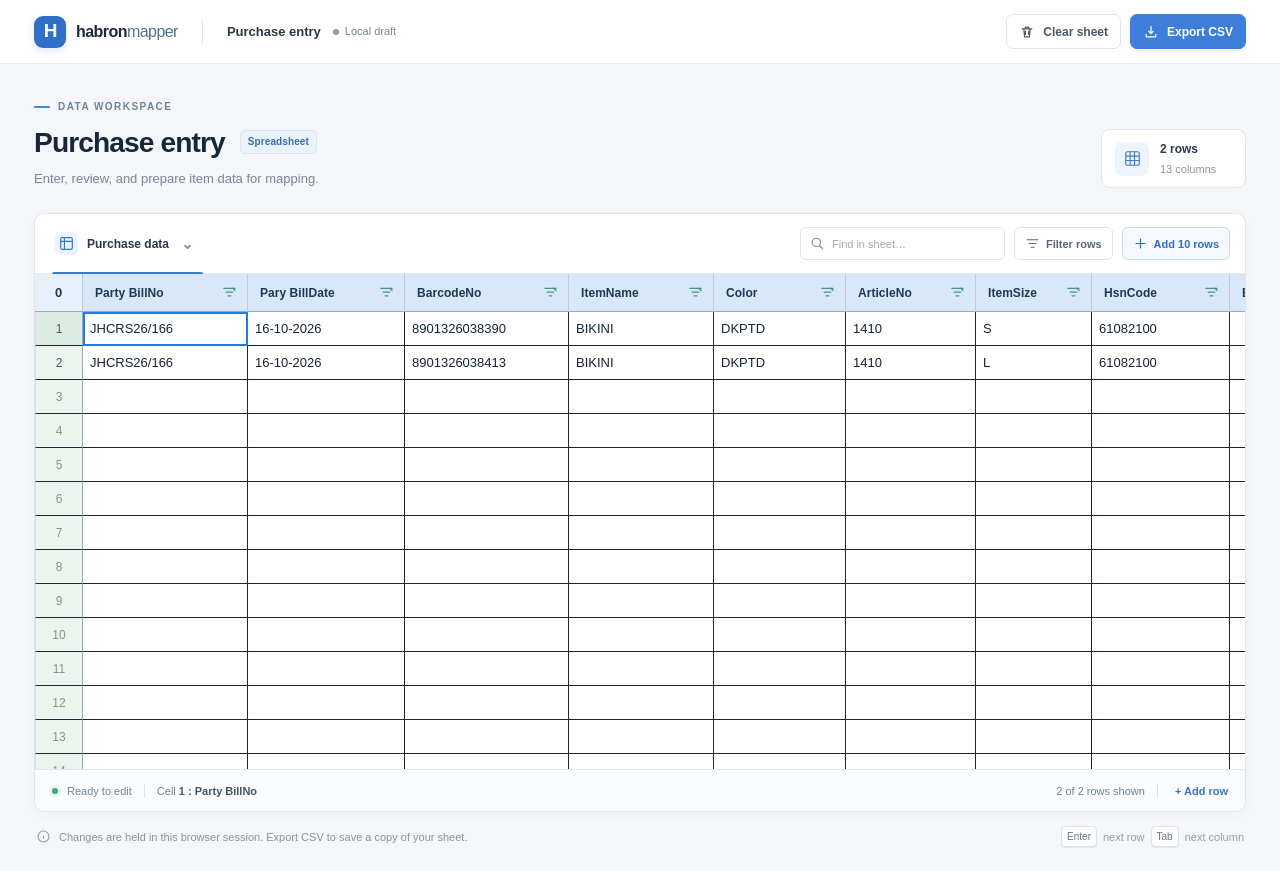
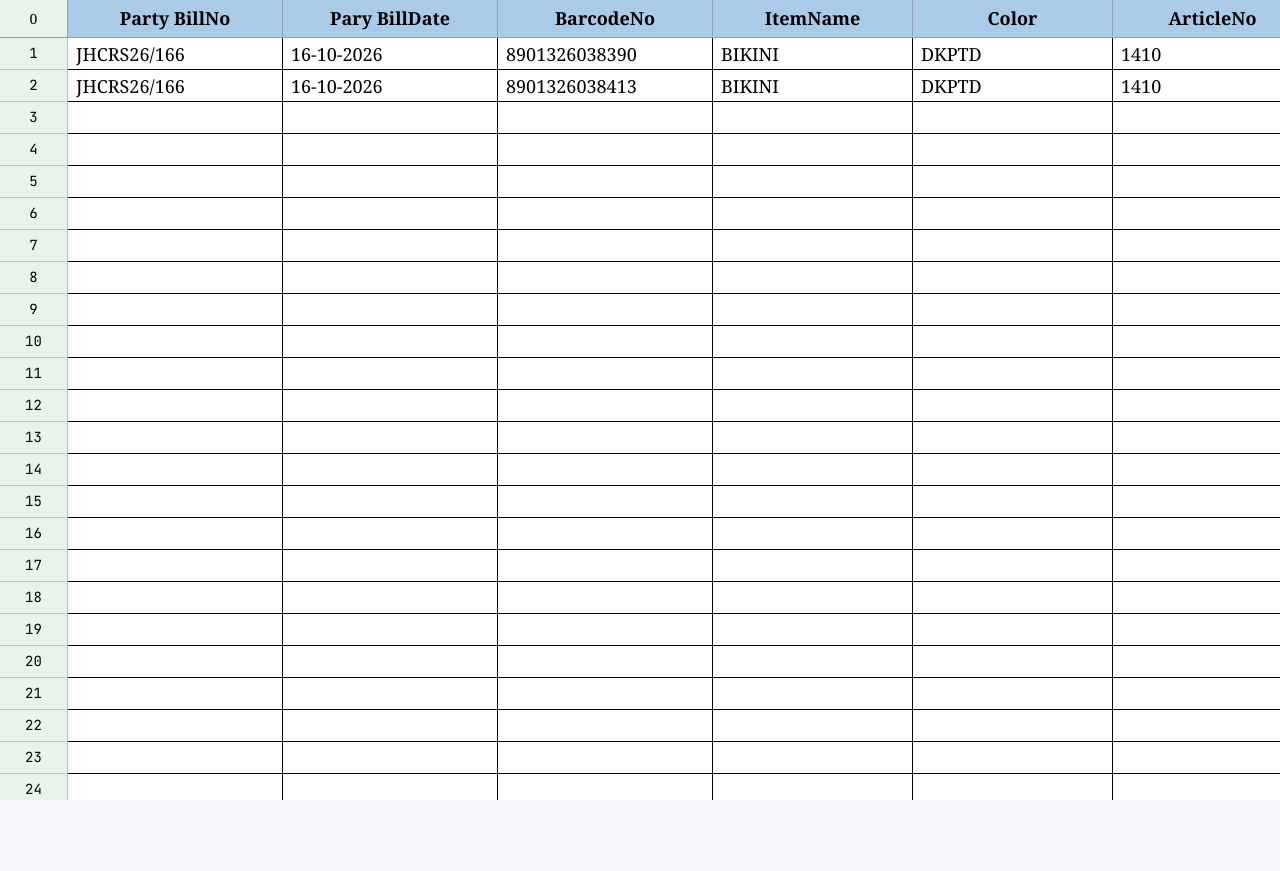
Before and after one commit to stkrfx/habron-mapper, a Next.js app in the folder frontend/: page / in a window 1280 px wide. After the commit the page ends 800 px from the top, so only its background shows below. Built offline with nearby package versions, Linux system fonts and the light colour scheme.

Commit message:
Simplify home page to spreadsheet only with Tailwind utilities

```diff
--- a/frontend/src/app/page.tsx
+++ b/frontend/src/app/page.tsx
@@ -1,6 +1,6 @@
 "use client";
 
-import { useCallback, useMemo, useRef, useState, type KeyboardEvent } from "react";
+import { useState, type KeyboardEvent } from "react";
 
 const COLUMNS = [
   "Party BillNo",
@@ -18,14 +18,15 @@ const COLUMNS = [
   "SaleRate",
 ] as const;
 
-type GridRow = Record<(typeof COLUMNS)[number], string>;
+type Column = (typeof COLUMNS)[number];
+type Row = Record<Column, string>;
 
-const makeEmptyRow = (): GridRow =>
-  Object.fromEntries(COLUMNS.map((column) => [column, ""])) as GridRow;
+const emptyRow = (): Row =>
+  Object.fromEntries(COLUMNS.map((column) => [column, ""])) as Row;
 
-const initialRows: GridRow[] = [
+const sampleRows: Row[] = [
   {
-    ...makeEmptyRow(),
+    ...emptyRow(),
     "Party BillNo": "JHCRS26/166",
     "Pary BillDate": "16-10-2026",
     BarcodeNo: "8901326038390",
@@ -36,7 +37,7 @@ const initialRows: GridRow[] = [
     HsnCode: "61082100",
   },
   {
-    ...makeEmptyRow(),
+    ...emptyRow(),
     "Party BillNo": "JHCRS26/166",
     "Pary BillDate": "16-10-2026",
     BarcodeNo: "8901326038413",
@@ -48,294 +49,117 @@ const initialRows: GridRow[] = [
   },
 ];
 
-function FilterIcon() {
-  return (
-    <svg aria-hidden="true" viewBox="0 0 16 16" className="filter-icon">
-      <path d="M2 3.5h12M4.5 7.5h7M6.5 11.5h3" />
-      <path d="M11.5 3.5 14 6" />
-    </svg>
-  );
-}
+export default function Home() {
+  const [rows, setRows] = useState<Row[]>([
+    ...sampleRows,
+    ...Array.from({ length: 48 }, emptyRow),
+  ]);
 
-export default function Home() {
-  const [rows, setRows] = useState<GridRow[]>(initialRows);
-  const [selectedCell, setSelectedCell] = useState({ row: 0, column: 0 });
-  const [filterColumn, setFilterColumn] = useState<string | null>(null);
-  const [filterText, setFilterText] = useState("");
-  const [searchText, setSearchText] = useState("");
-  const [showOnlyFilled, setShowOnlyFilled] = useState(false);
-  const gridRef = useRef<HTMLDivElement>(null);
-
-  const updateCell = useCallback(
-    (rowIndex: number, column: (typeof COLUMNS)[number], value: string) => {
+  const updateCell = (rowIndex: number, column: Column, value: string) => {
     setRows((current) =>
       current.map((row, index) =>
         index === rowIndex ? { ...row, [column]: value } : row,
       ),
     );
-    },
-    [],
-  );
-
-  const visibleRows = useMemo(() => {
-    return rows
-      .map((row, rowIndex) => ({ row, rowIndex }))
-      .filter(({ row }) => {
-        const matchesSearch =
-          !searchText ||
-          COLUMNS.some((column) =>
-            row[column].toLowerCase().includes(searchText.toLowerCase()),
-          );
-        const matchesFilter =
-          !filterColumn ||
-          !filterText ||
-          row[filterColumn as (typeof COLUMNS)[number]]
-            .toLowerCase()
-            .includes(filterText.toLowerCase());
-        const hasContent = COLUMNS.some((column) => row[column].trim());
-        return matchesSearch && matchesFilter && (!showOnlyFilled || hasContent);
-      });
-  }, [rows, searchText, filterColumn, filterText, showOnlyFilled]);
-
-  const addRows = (count = 1) => {
-    setRows((current) => [...current, ...Array.from({ length: count }, makeEmptyRow)]);
-    requestAnimationFrame(() => {
-      const scroller = gridRef.current;
-      if (scroller) scroller.scrollTop = scroller.scrollHeight;
-    });
   };
 
-  const clearRows = () => {
-    if (window.confirm("Clear all cell values? This cannot be undone.")) {
-      setRows([]);
-      setSelectedCell({ row: 0, column: 0 });
-    }
-  };
-
-  const downloadCsv = () => {
-    const escapeCsv = (value: string) => {
-      const safeValue = value.replace(/"/g, '""');
-      return /[",\r\n]/.test(value) ? `"${safeValue}"` : safeValue;
-    };
-    const csv = [COLUMNS, ...rows.map((row) => COLUMNS.map((column) => row[column]))]
-      .map((record) => record.map((value) => escapeCsv(String(value))).join(","))
-      .join("\r\n");
-    const blob = new Blob(["\ufeff", csv], { type: "text/csv;charset=utf-8;" });
-    const url = URL.createObjectURL(blob);
-    const link = document.createElement("a");
-    link.href = url;
-    link.download = "habron-mapper-sheet.csv";
-    link.click();
-    URL.revokeObjectURL(url);
-  };
-
-  const moveSelection = (row: number, column: number) => {
-    setSelectedCell({
-      row: Math.max(0, Math.min(rows.length - 1, row)),
-      column: Math.max(0, Math.min(COLUMNS.length - 1, column)),
-    });
-  };
-
-  const handleCellKeyDown = (
+  const handleKeyDown = (
     event: KeyboardEvent<HTMLInputElement>,
     rowIndex: number,
     columnIndex: number,
   ) => {
-    if (event.key === "Enter" || event.key === "ArrowDown") {
+    let nextRow = rowIndex;
+    let nextColumn = columnIndex;
+
+    if (event.key === "Enter" || event.key === "ArrowDown") nextRow += 1;
+    else if (event.key === "ArrowUp") nextRow -= 1;
+    else if (event.key === "Tab") nextColumn += event.shiftKey ? -1 : 1;
+    else return;
+
+    if (
+      nextRow >= 0 &&
+      nextRow < rows.length &&
+      nextColumn >= 0 &&
+      nextColumn < COLUMNS.length
+    ) {
       event.preventDefault();
-      moveSelection(rowIndex + 1, columnIndex);
-      (document.querySelector<HTMLInputElement>(
-        `[data-cell="${rowIndex + 1}-${columnIndex}"]`,
-      ))?.focus();
-    } else if (event.key === "ArrowUp") {
-      event.preventDefault();
-      moveSelection(rowIndex - 1, columnIndex);
-      (document.querySelector<HTMLInputElement>(
-        `[data-cell="${rowIndex - 1}-${columnIndex}"]`,
-      ))?.focus();
-    } else if (event.key === "Tab") {
-      const nextColumn = columnIndex + (event.shiftKey ? -1 : 1);
-      if (nextColumn >= 0 && nextColumn < COLUMNS.length) {
-        event.preventDefault();
-        moveSelection(rowIndex, nextColumn);
-        (document.querySelector<HTMLInputElement>(
-          `[data-cell="${rowIndex}-${nextColumn}"]`,
-        ))?.focus();
-      }
+      document
+        .querySelector<HTMLInputElement>(
+          `[data-cell="${nextRow}-${nextColumn}"]`,
+        )
+        ?.focus();
     }
   };
 
   return (
-    <main className="app-shell">
-      <header className="topbar">
-        <a className="brand" href="#" aria-label="Habron Mapper home">
-          <span className="brand-mark">H</span>
-          <span className="brand-name">habron<span>mapper</span></span>
-        </a>
-        <div className="topbar-divider" />
-        <div className="document-title">
-          <span className="document-title-main">Purchase entry</span>
-          <span className="saved-state"><span className="saved-dot" /> Local draft</span>
-        </div>
-        <div className="topbar-actions">
-          <button className="button button-quiet" onClick={clearRows} type="button">
-            <svg viewBox="0 0 20 20" aria-hidden="true"><path d="M4 6h12M8 6V4h4v2m-6 0 1 10h6l1-10M8 9v4m4-4v4" /></svg>
-            Clear sheet
-          </button>
-          <button className="button button-primary" onClick={downloadCsv} type="button">
-            <svg viewBox="0 0 20 20" aria-hidden="true"><path d="M10 3v9m-3-3 3 3 3-3M4 13v3h12v-3" /></svg>
-            Export CSV
-          </button>
-        </div>
-      </header>
-
-      <section className="workspace">
-        <div className="page-heading">
-          <div>
-            <div className="eyebrow"><span className="eyebrow-line" /> DATA WORKSPACE</div>
-            <h1>Purchase entry <span className="heading-pill">Spreadsheet</span></h1>
-            <p className="page-description">Enter, review, and prepare item data for mapping.</p>
-          </div>
-          <div className="sheet-summary">
-            <div className="summary-icon">
-              <svg viewBox="0 0 24 24" aria-hidden="true"><rect x="3.5" y="3.5" width="17" height="17" rx="2" /><path d="M3.5 9h17M3.5 14.5h17M9 3.5v17M14.5 3.5v17" /></svg>
-            </div>
-            <div><strong>{rows.length.toLocaleString("en-IN")} rows</strong><span>{COLUMNS.length} columns</span></div>
-          </div>
-        </div>
-
-        <div className="sheet-card">
-          <div className="sheet-toolbar">
-            <div className="sheet-tab">
-              <span className="sheet-tab-icon"><svg viewBox="0 0 18 18" aria-hidden="true"><rect x="2" y="2" width="14" height="14" rx="2" /><path d="M2 6.5h14M6.5 2v14" /></svg></span>
-              <span>Purchase data</span>
-              <span className="tab-menu">⌄</span>
-            </div>
-            <div className="toolbar-controls">
-              <label className="search-box">
-                <svg viewBox="0 0 20 20" aria-hidden="true"><circle cx="8.5" cy="8.5" r="5.5" /><path d="m13 13 4 4" /></svg>
-                <input
-                  aria-label="Search all cells"
-                  placeholder="Find in sheet…"
-                  value={searchText}
-                  onChange={(event) => setSearchText(event.target.value)}
+    <main className="h-dvh w-full overflow-hidden bg-white text-black">
+      <div className="h-full w-full overflow-auto">
+        <table className="w-max min-w-full table-fixed border-separate border-spacing-0 font-serif text-[18px]">
+          <colgroup>
+            <col className="w-[68px]" />
+            {COLUMNS.map((column) => (
+              <col
+                key={column}
+                className={
+                  column === "Party BillNo" || column === "Pary BillDate"
+                    ? "w-[215px]"
+                    : column === "BarcodeNo"
+                      ? "w-[215px]"
+                      : "w-[200px]"
+                }
               />
-                {searchText && <button type="button" aria-label="Clear search" onClick={() => setSearchText("")}>×</button>}
-              </label>
-              <button
-                className={showOnlyFilled ? "toolbar-button active" : "toolbar-button"}
-                type="button"
-                onClick={() => setShowOnlyFilled((value) => !value)}
-                title="Toggle rows containing data"
-              >
-                <svg viewBox="0 0 20 20" aria-hidden="true"><path d="M3 5h14M5.5 10h9M8 15h4" /></svg>
-                <span>Filter rows</span>
-              </button>
-              <button className="toolbar-button add-rows-button" type="button" onClick={() => addRows(10)}>
-                <svg viewBox="0 0 20 20" aria-hidden="true"><path d="M10 4v12M4 10h12" /></svg>
-                <span>Add 10 rows</span>
-              </button>
-            </div>
-          </div>
-
-          <div className="grid-shell" ref={gridRef}>
-            <table className="spreadsheet" aria-label="Editable purchase data spreadsheet">
-              <colgroup>
-                <col className="row-index-column" />
-                {COLUMNS.map((column) => <col key={column} className={`data-column data-column-${column.replace(/[^a-z]/gi, "-").toLowerCase()}`} />)}
+            ))}
           </colgroup>
           <thead>
-                <tr>
-                  <th className="corner-cell" scope="col" aria-label="Row 0, column headers"><span>0</span></th>
-                  {COLUMNS.map((column, index) => (
-                    <th className={selectedCell.row === -1 && selectedCell.column === index ? "column-header selected-header" : "column-header"} key={column} scope="col">
-                      <button
-                        className="header-button"
-                        type="button"
-                        onClick={() => {
-                          setFilterColumn(filterColumn === column ? null : column);
-                          setFilterText("");
-                        }}
-                        title={`Filter by ${column}`}
+            <tr className="h-[38px]">
+              <th className="sticky left-0 top-0 z-30 border-b border-r border-slate-400 bg-[#e8f3ec] text-center text-[14px] font-normal" scope="col">
+                0
+              </th>
+              {COLUMNS.map((column) => (
+                <th
+                  key={column}
+                  scope="col"
+                  className="sticky top-0 z-20 border-b border-r border-slate-400 bg-[#a9cbe8] px-2 text-center font-bold whitespace-nowrap"
                 >
-                        <span>{column}</span>
-                        <span className={filterColumn === column ? "filter-control filter-active" : "filter-control"}><FilterIcon /></span>
-                      </button>
-                      {filterColumn === column && (
-                        <div className="column-filter-popover">
-                          <label>Filter {column}</label>
-                          <input
-                            autoFocus
-                            placeholder="Contains…"
-                            value={filterText}
-                            onChange={(event) => setFilterText(event.target.value)}
-                            onKeyDown={(event) => {
-                              if (event.key === "Escape") {
-                                setFilterColumn(null);
-                                setFilterText("");
-                              }
-                            }}
-                          />
-                          <button type="button" onClick={() => { setFilterColumn(null); setFilterText(""); }}>Done</button>
-                        </div>
-                      )}
+                  {column}
                 </th>
               ))}
             </tr>
           </thead>
           <tbody>
-                {visibleRows.map(({ row, rowIndex }) => (
-                  <tr key={rowIndex} className={rowIndex === selectedCell.row ? "data-row selected-row" : "data-row"}>
-                    <th className="row-index" scope="row">{rowIndex + 1}</th>
-                    {COLUMNS.map((column, columnIndex) => {
-                      const isSelected = selectedCell.row === rowIndex && selectedCell.column === columnIndex;
-                      return (
-                        <td className={isSelected ? "data-cell selected-cell" : "data-cell"} key={column}>
+            {rows.map((row, rowIndex) => (
+              <tr key={rowIndex} className="h-[32px]">
+                <th
+                  scope="row"
+                  className="sticky left-0 z-10 border-b border-r border-[#b5c5bc] bg-[#e8f3ec] text-center font-sans text-[14px] font-normal"
+                >
+                  {rowIndex + 1}
+                </th>
+                {COLUMNS.map((column, columnIndex) => (
+                  <td
+                    key={column}
+                    className="h-[32px] border-b border-r border-black bg-white p-0"
+                  >
                     <input
                       data-cell={`${rowIndex}-${columnIndex}`}
                       aria-label={`Row ${rowIndex + 1}, ${column}`}
                       value={row[column]}
-                            onChange={(event) => updateCell(rowIndex, column, event.target.value)}
-                            onFocus={() => setSelectedCell({ row: rowIndex, column: columnIndex })}
-                            onKeyDown={(event) => handleCellKeyDown(event, rowIndex, columnIndex)}
+                      onChange={(event) =>
+                        updateCell(rowIndex, column, event.target.value)
+                      }
+                      onKeyDown={(event) =>
+                        handleKeyDown(event, rowIndex, columnIndex)
+                      }
                       spellCheck={false}
+                      className="block h-[31px] w-full min-w-0 border-0 bg-transparent px-2 text-[18px] leading-none outline-none focus:relative focus:z-10 focus:outline-2 focus:outline-[#2878e1] focus:outline-offset-[-2px]"
                     />
                   </td>
-                      );
-                    })}
-                  </tr>
                 ))}
-                {Array.from({ length: Math.max(0, 18 - visibleRows.length) }, (_, index) => (
-                  <tr className="empty-row" key={`empty-${index}`}>
-                    <th className="row-index" scope="row">{rows.length + index + 1}</th>
-                    {COLUMNS.map((column) => <td className="empty-cell" key={column} />)}
               </tr>
             ))}
           </tbody>
         </table>
       </div>
-
-          <footer className="sheet-footer">
-            <div className="footer-left">
-              <span className="status-indicator" />
-              <span>Ready to edit</span>
-              <span className="footer-divider" />
-              <span>Cell <strong>{selectedCell.row >= 0 ? `${selectedCell.row + 1} : ${COLUMNS[selectedCell.column] ?? COLUMNS[0]}` : "—"}</strong></span>
-            </div>
-            <div className="footer-right">
-              <span>{visibleRows.length} of {rows.length} rows shown</span>
-              <span className="footer-divider" />
-              <button type="button" onClick={() => addRows(1)} className="footer-add">+ Add row</button>
-            </div>
-          </footer>
-        </div>
-
-        <div className="bottom-note">
-          <svg viewBox="0 0 20 20" aria-hidden="true"><circle cx="10" cy="10" r="7.25" /><path d="M10 9v4m0-7h.01" /></svg>
-          <span>Changes are held in this browser session. Export CSV to save a copy of your sheet.</span>
-          <span className="keyboard-hint"><kbd>Enter</kbd> next row <kbd>Tab</kbd> next column</span>
-        </div>
-      </section>
     </main>
   );
 }
```
Lines whose indentation alone changed are shown as unchanged.
